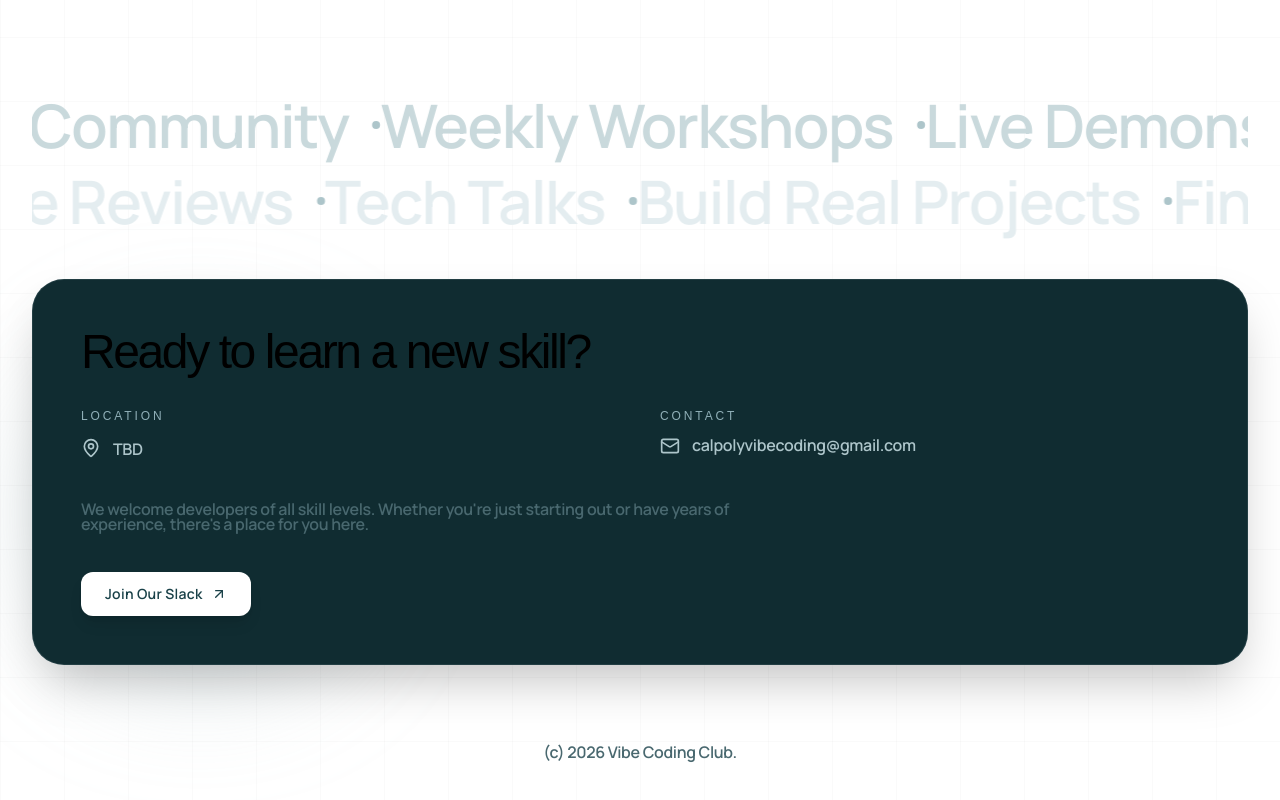
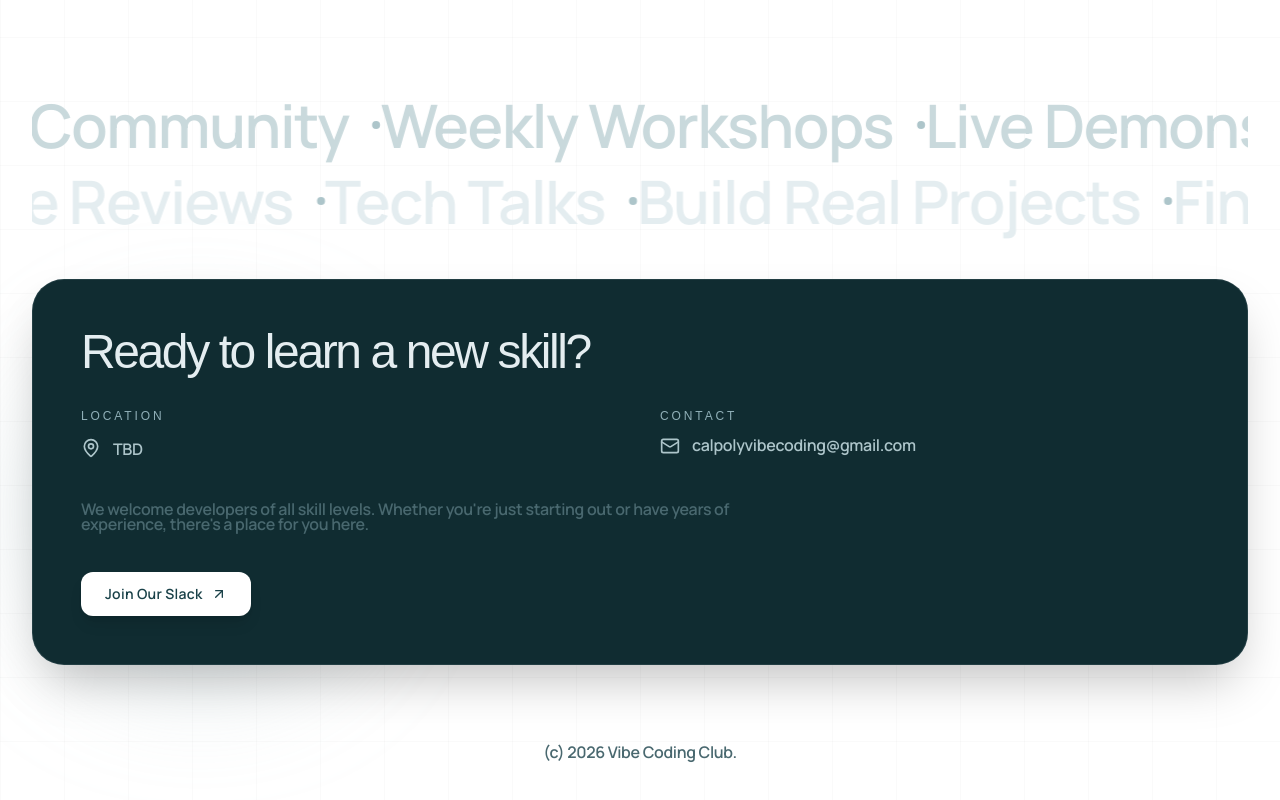
Before and after one commit to calpolyvibecoding-01/Cal-Poly-Vibe-Coding-Club, a Next.js app: page / in a window 1280 px wide. Shown: the part 3003-3803 px from the top of the page. Built offline with nearby package versions, Linux system fonts and the light colour scheme; a web font is replaced by a local one.

Commit message:
feat: update font color

```diff
--- a/src/components/sections/info-section.tsx
+++ b/src/components/sections/info-section.tsx
@@ -151,7 +151,7 @@ export function InfoSection({ onJoinSlackClick }: InfoSectionProps) {
           className="relative scroll-mt-24 overflow-hidden rounded-2xl border border-zinc-800/50 bg-zinc-950 p-8 shadow-2xl md:p-12"
         >
           <div className="relative z-10">
-            <h3 className="mb-8 text-3xl leading-tight tracking-tight text-white md:text-5xl">
+            <h3 className="mb-8 text-3xl leading-tight tracking-tight !text-zinc-100 md:text-5xl">
               Ready to learn a new skill?
             </h3>
 
```
